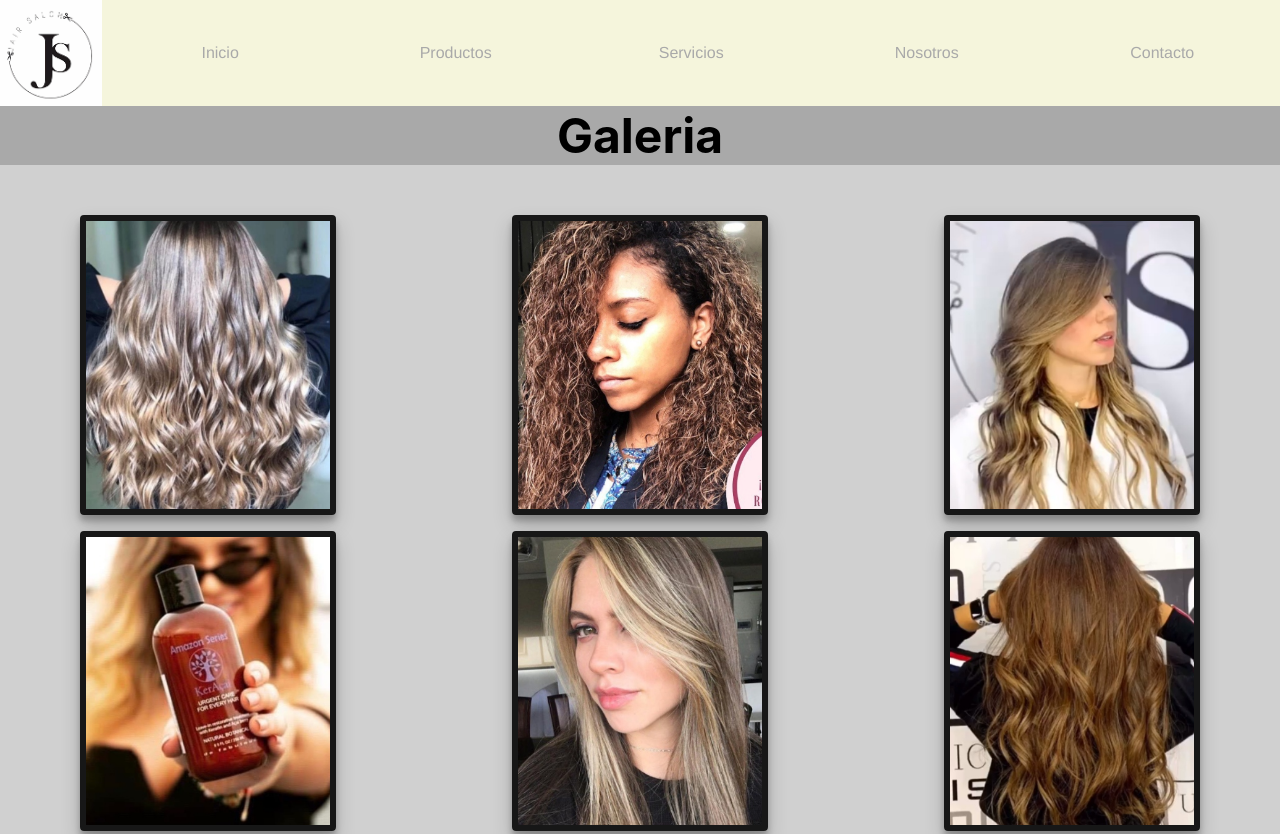
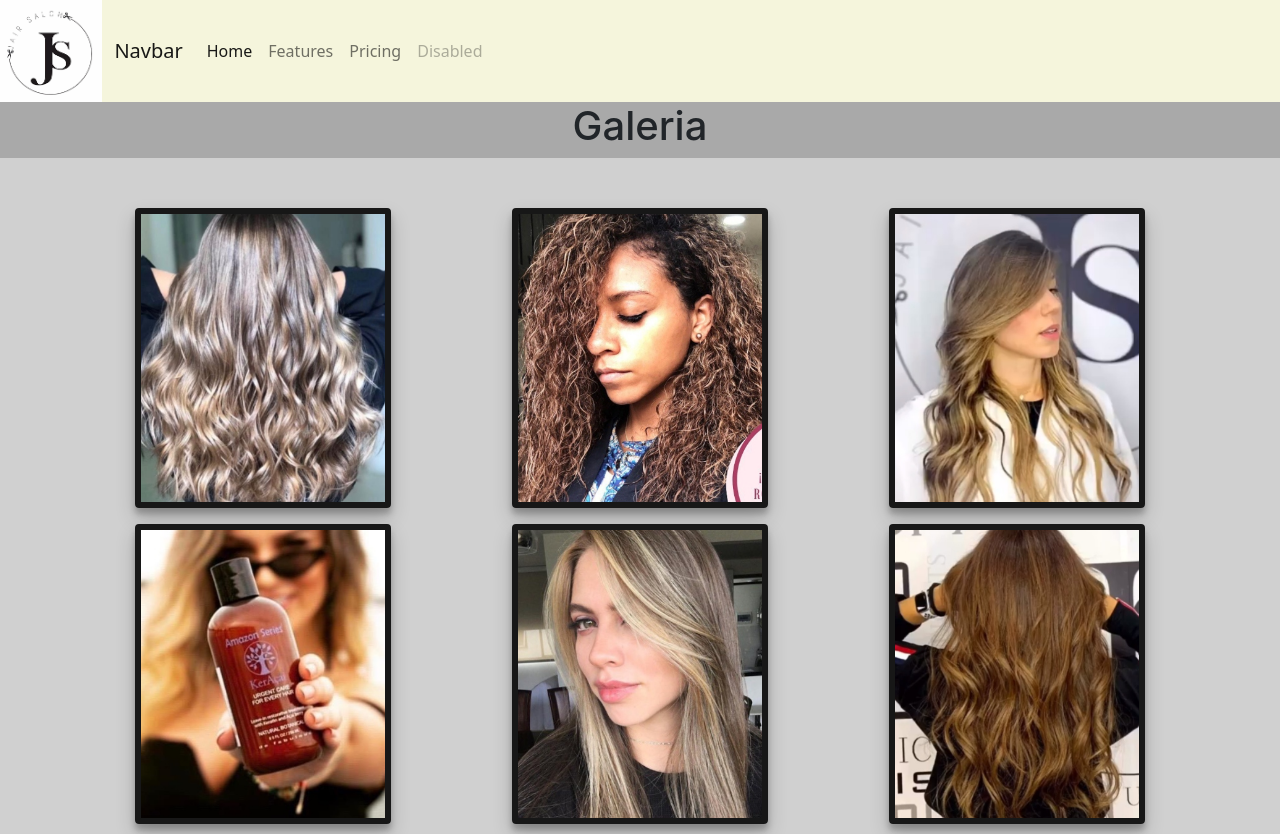
Before and after one commit to estebanbogoya/jairsalon, a plain HTML site: page index.html in a window 1280 px wide. Shown: the top 834 px of the page. Drawn offline with nearby package versions, Linux system fonts and the light colour scheme.

Commit message:
bootstrap

```diff
--- a/estilos/style.css
+++ b/estilos/style.css
@@ -3,6 +3,9 @@
     margin:0;
 }
 
+body{
+    background-color: rgb(208, 208, 208);
+}
 
 .headerIndex{
     display: grid;
@@ -13,7 +16,7 @@
     grid-area: header;
 }
 
-.nav{
+.nav {
     grid-area: nav;
     background-color: beige;
     display: flex;
@@ -129,6 +132,10 @@ a{
 
 }
 
+h2{
+    font-size: large;
+}
+
 .footer{
     display: flex;
     justify-content: space-around;
--- a/index.html
+++ b/index.html
@@ -4,6 +4,7 @@
     <meta charset="UTF-8">
     <meta http-equiv="X-UA-Compatible" content="IE=edge">
     <meta name="viewport" content="width=device-width, initial-scale=1.0">
+    <link href="https://cdn.jsdelivr.net/npm/bootstrap@5.1.3/dist/css/bootstrap.min.css" rel="stylesheet" integrity="sha384-1BmE4kWBq78iYhFldvKuhfTAU6auU8tT94WrHftjDbrCEXSU1oBoqyl2QvZ6jIW3" crossorigin="anonymous">
     <link rel="stylesheet" href="./estilos/style.css">
 
     <title>Esteban</title>
@@ -19,26 +20,22 @@
             <img class="logo" src="./img/logo.jpg" alt="Logo Jair Salon">
         </div>
 
-        <nav class="nav">
-            <!-- Este sera el menu navegable que va a redirigir a cada seccion -->
-            <ul>
-                <li>
-                    <a href="index.html">Inicio</a>
-                </li>
-                <li>
-                    <a href="./secciones/productos.html">Productos</a>
-                </li>
-                <li>
-                    <a href="./secciones/servicios.html">Servicios</a>
-                </li>
-                <li>
-                    <a href="./secciones/nosotros.html">Nosotros</a>
-                </li>
-                <li>
-                    <a href="./secciones/contacto.html">Contacto</a>
-                </li>
-            </ul>
-        </nav>
+        <nav class="navbar navbar-expand-lg navbar-light nav">
+            <div class="container-fluid">
+              <a class="navbar-brand" href="#">Navbar</a>
+              <button class="navbar-toggler" type="button" data-bs-toggle="collapse" data-bs-target="#navbarNavAltMarkup" aria-controls="navbarNavAltMarkup" aria-expanded="false" aria-label="Toggle navigation">
+                <span class="navbar-toggler-icon"></span>
+              </button>
+              <div class="collapse navbar-collapse" id="navbarNavAltMarkup">
+                <div class="navbar-nav">
+                  <a class="nav-link active" aria-current="page" href="#">Home</a>
+                  <a class="nav-link" href="#">Features</a>
+                  <a class="nav-link" href="#">Pricing</a>
+                  <a class="nav-link disabled">Disabled</a>
+                </div>
+              </div>
+            </div>
+          </nav>
     </header>
 
 
```
